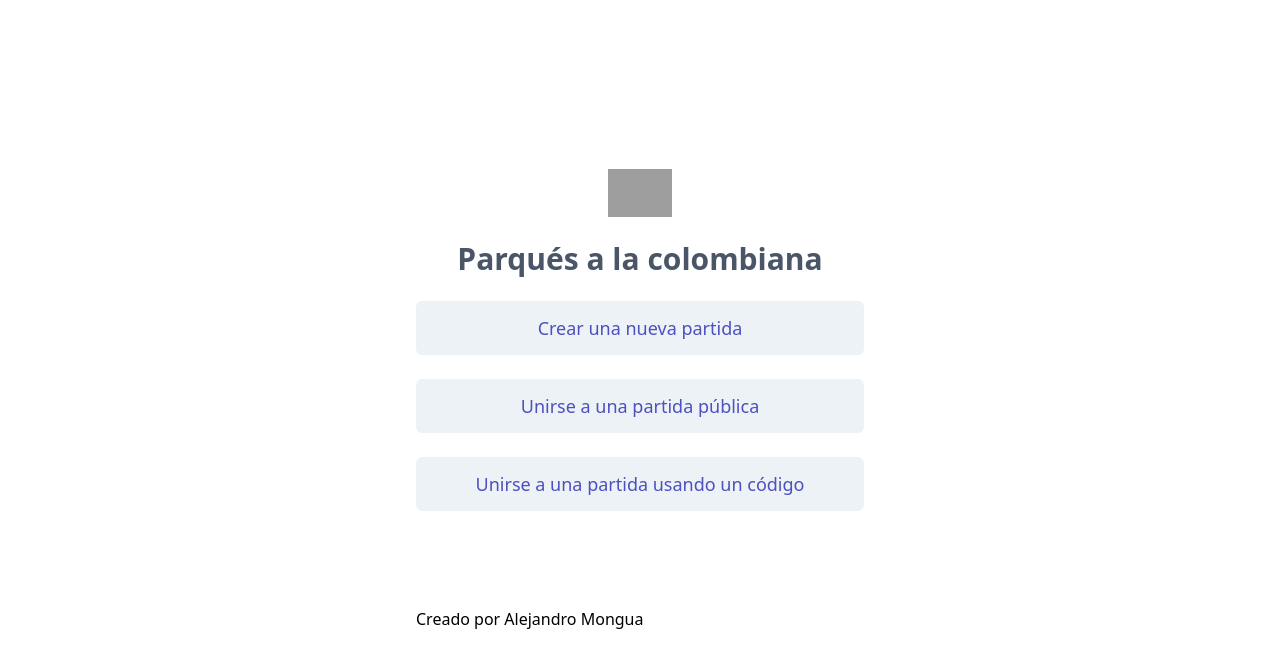
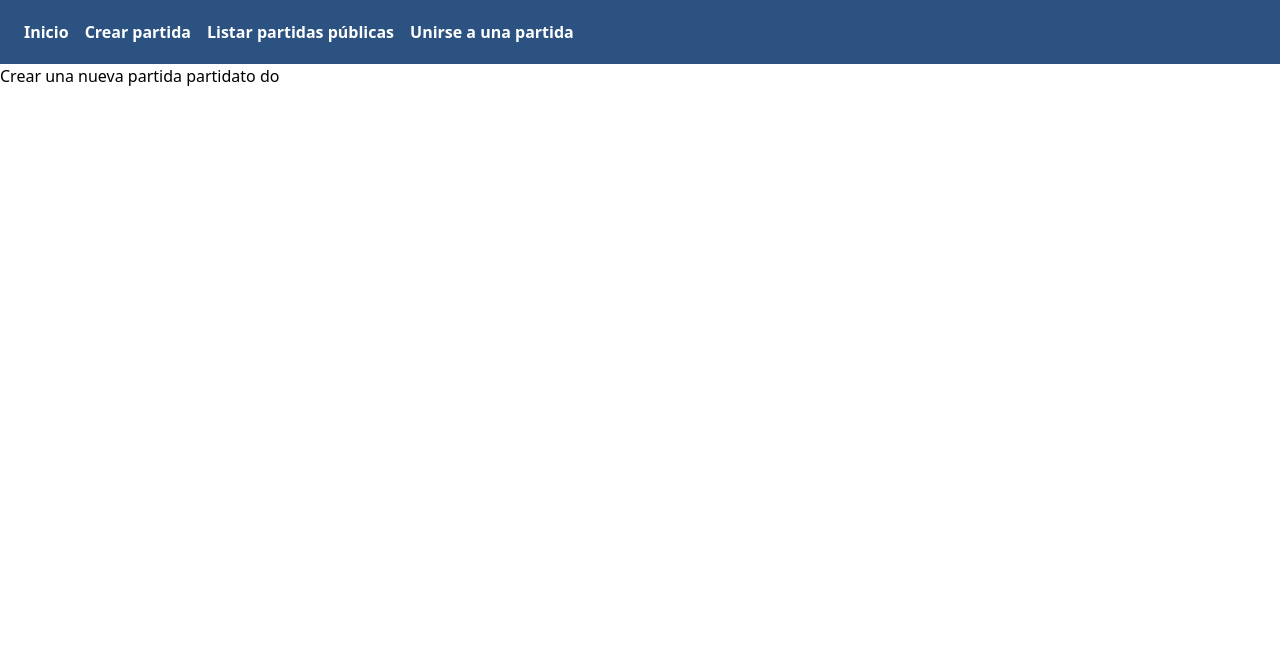
Before and after one commit to alejomongua/parquesFrontend, a Vue app: page /crear-partida in a window 1280 px wide. Shown: the top 668 px of the page. Built offline with nearby package versions, Linux system fonts and the light colour scheme; grey boxes are pictures that could not be loaded.

Commit message:
Routing funcional

```diff
--- /dev/null
+++ b/src/App.vue
@@ -0,0 +1,16 @@
+<template>
+    <Header></Header>
+    <div class="w-full flex">
+        <router-view></router-view>
+    </div>
+</template>
+
+<script>
+    import Header from './Components/Header.vue'
+
+    export default {
+        components: {
+            Header
+        }
+    }
+</script>
--- /dev/null
+++ b/src/Components/Crear.vue
@@ -0,0 +1,4 @@
+<template>
+    <h1>Crear una nueva partida partida</h1>
+    <p>to do</p>
+</template>
--- /dev/null
+++ b/src/Components/Header.vue
@@ -0,0 +1,27 @@
+<template>
+  <nav
+    class="w-full bg-blue-800 text-white px-4 py-5"
+  >
+    <router-link
+      v-for='enlace in lista'
+      class='p-2 font-bold'
+      :to="enlace.to"
+      :key="enlace.to"
+    >{{ enlace.title }}</router-link>
+  </nav>
+</template>
+
+<script>
+export default {
+  data() {
+    return {
+      lista: [
+        { title: "Inicio", to: "/" },
+        { title: "Crear partida", to: "/crear-partida" },
+        { title: "Listar partidas públicas", to: "/listar-partidas-publicas" },
+        { title: "Unirse a una partida", to: "/unirse-a-partida" },
+      ],
+    };
+  },
+}
+</script>
--- /dev/null
+++ b/src/Components/Listar.vue
@@ -0,0 +1,4 @@
+<template>
+    <h1>Listar partidas públicas</h1>
+    <p>to do</p>
+</template>
--- /dev/null
+++ b/src/Components/Unirse.vue
@@ -0,0 +1,4 @@
+<template>
+    <h1>Unirse a una partida existente</h1>
+    <p>to do</p>
+</template>
--- a/src/routes.ts
+++ b/src/routes.ts
@@ -1,13 +1,15 @@
 import { createWebHistory, createRouter } from 'vue-router'
 
-const Foo = { template: '<div>foo</div>' }
-const Bar = { template: '<div>bar</div>' }
-const Baz = { template: '<div>baz</div>' }
+import Main from './Components/Main.vue'
+import Crear from './Components/Crear.vue'
+import Listar from './Components/Listar.vue'
+import Unirse from './Components/Unirse.vue'
 
 const routes = [
-  { path: '/crear-partida', component: Foo },
-  { path: '/listar-partidas-publicas', component: Bar },
-  { path: '/unirse-a-partida', component: Baz },
+  { path: '/', component: Main },
+  { path: '/crear-partida', component: Crear },
+  { path: '/listar-partidas-publicas', component: Listar },
+  { path: '/unirse-a-partida', component: Unirse },
 ]
 
 const router = createRouter({
--- a/webpack.config.js
+++ b/webpack.config.js
@@ -10,6 +10,11 @@ module.exports = {
   entry: './src/index.ts',
   devtool: 'inline-source-map',
   mode: ENV,
+  devServer: {
+    historyApiFallback: {
+      index: 'index.html'
+    }
+  },
   module: {
     rules: [
       {
```
Also changed, not shown: src/index.ts (+2 -66 lines), src/Components/Main.vue (renamed from src/Components/main.vue).
